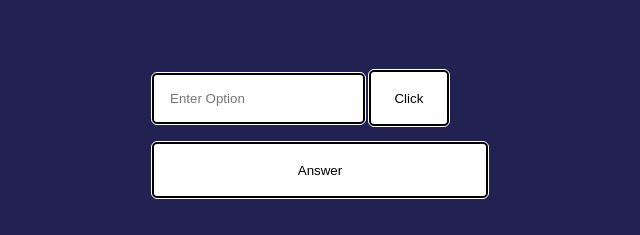
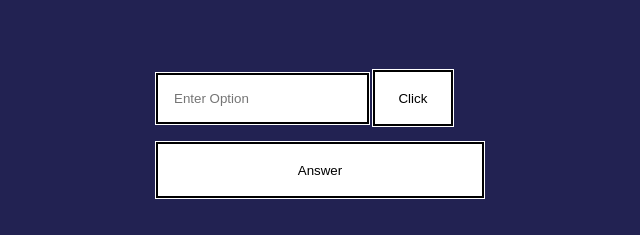
Before and after one commit to sanchit0496/javascript-mini-projects, a plain HTML site: page random-choice-picker/index.html in a window 1280 px wide. Shown: the part 246-481 px from the top of the page, 320-960 px from the left. Drawn offline with Linux system fonts and the light colour scheme.

Commit message:
Update style.css

```diff
--- a/random-choice-picker/style.css
+++ b/random-choice-picker/style.css
@@ -19,7 +19,6 @@ body{
 #task{
     padding: 2vh;
     background-color: white;
-    border-radius: 5px;
     border: 2.5px solid black;
     outline: 1px solid white;
 }
@@ -28,16 +27,14 @@ body{
     width: 10vh;
     cursor: pointer;
     background-color: white;
-    border-radius: 5px;
     border: 2.5px solid black;
     outline: 1px solid white;
 }
 #btn1{
     height: 7vh;
-    width: 42vh;
+    width: 41vh;
     cursor: pointer;
     background-color: white;
-    border-radius: 5px;
     border: 2.5px solid black;
     outline: 1px solid white;
 }
@@ -48,6 +45,7 @@ li{
     list-style-type: none;
     color: white;
 }
+
 #result{
     margin-top: 5vh;
     color: white;
```
